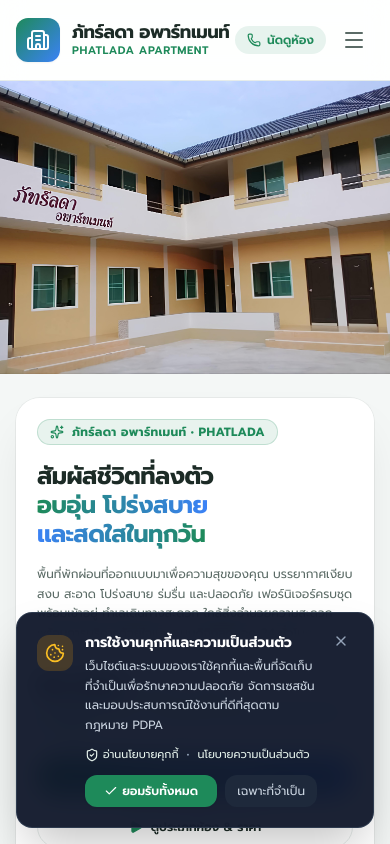
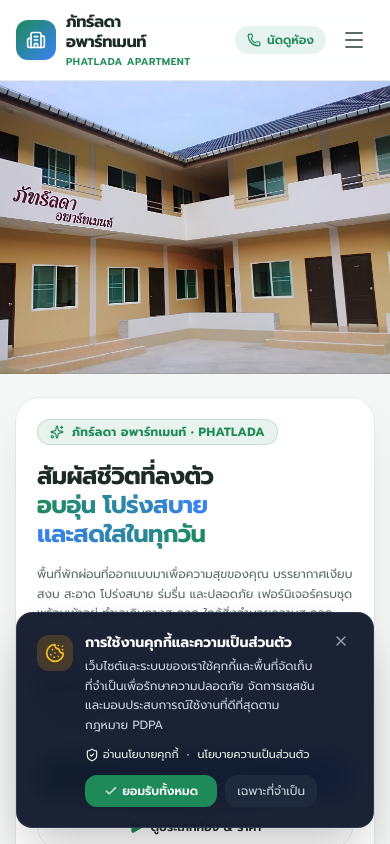
Before and after one commit to KruChetkub/Phatlada_Apartment, a React (Vite) app: page / in a window 390 px wide. Shown: the top 844 px of the page. Built offline with nearby package versions, Linux system fonts and the light colour scheme; no server answers; the database is empty.

Commit message:
fix(landing): format brand title into two clean rows on mobile and scroll to top on click

```diff
--- a/src/components/landing/LandingNavbar.tsx
+++ b/src/components/landing/LandingNavbar.tsx
@@ -9,19 +9,37 @@ interface LandingNavbarProps {
 export const LandingNavbar: React.FC<LandingNavbarProps> = ({ onOpenBooking }) => {
   const [mobileOpen, setMobileOpen] = useState(false);
 
+  const handleScrollToTop = () => {
+    setMobileOpen(false);
+    if (window.location.pathname === '/') {
+      if (window.location.hash) {
+        window.history.pushState(null, '', '/');
+      }
+      window.scrollTo({ top: 0, behavior: 'smooth' });
+    } else {
+      window.scrollTo({ top: 0, behavior: 'smooth' });
+    }
+  };
+
   return (
     <header className="sticky top-0 z-50 bg-white/90 backdrop-blur-md border-b border-line shadow-xs">
       <div className="max-w-7xl mx-auto px-4 sm:px-6 lg:px-8 h-20 flex items-center justify-between">
         {/* Brand Logo */}
-        <Link to="/" className="flex items-center space-x-3 group">
-          <div className="h-11 w-11 rounded-xl bg-gradient-to-br from-primary to-tone-blue-solid flex items-center justify-center text-white shadow-sm group-hover:scale-105 transition-transform font-bold">
-            <Building2 className="h-6 w-6" />
+        <Link
+          to="/"
+          onClick={handleScrollToTop}
+          className="flex items-center space-x-2.5 sm:space-x-3 group"
+          aria-label="กลับสู่หน้าแรกและเลื่อนขึ้นบนสุด"
+        >
+          <div className="h-10 w-10 sm:h-11 sm:w-11 rounded-xl bg-gradient-to-br from-primary to-tone-blue-solid flex items-center justify-center text-white shadow-sm group-hover:scale-105 transition-transform font-bold shrink-0">
+            <Building2 className="h-5 w-5 sm:h-6 sm:w-6" />
           </div>
           <div>
-            <span className="text-lg sm:text-xl font-extrabold text-ink tracking-tight block font-prompt leading-tight">
-              ภัทร์ลดา อพาร์ทเมนท์
+            <span className="text-base sm:text-xl font-extrabold text-ink tracking-tight block font-prompt leading-tight">
+              <span className="block sm:inline">ภัทร์ลดา</span>{' '}
+              <span className="block sm:inline">อพาร์ทเมนท์</span>
             </span>
-            <span className="text-[11px] sm:text-xs text-primary font-semibold tracking-wider block uppercase font-sans">
+            <span className="text-[10px] sm:text-xs text-primary font-semibold tracking-wider block uppercase font-sans mt-0.5 sm:mt-0">
               Phatlada Apartment
             </span>
           </div>
```
